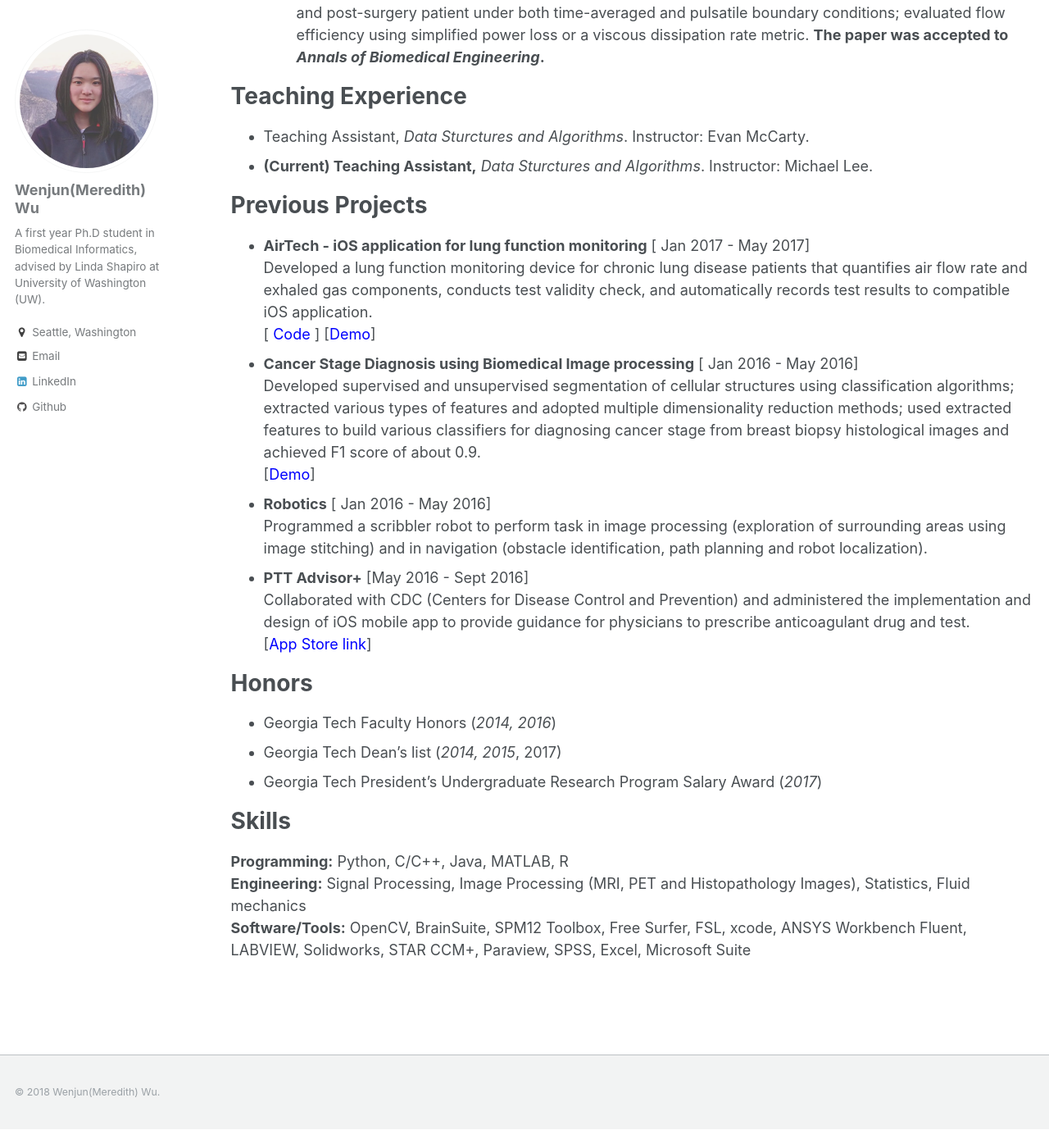
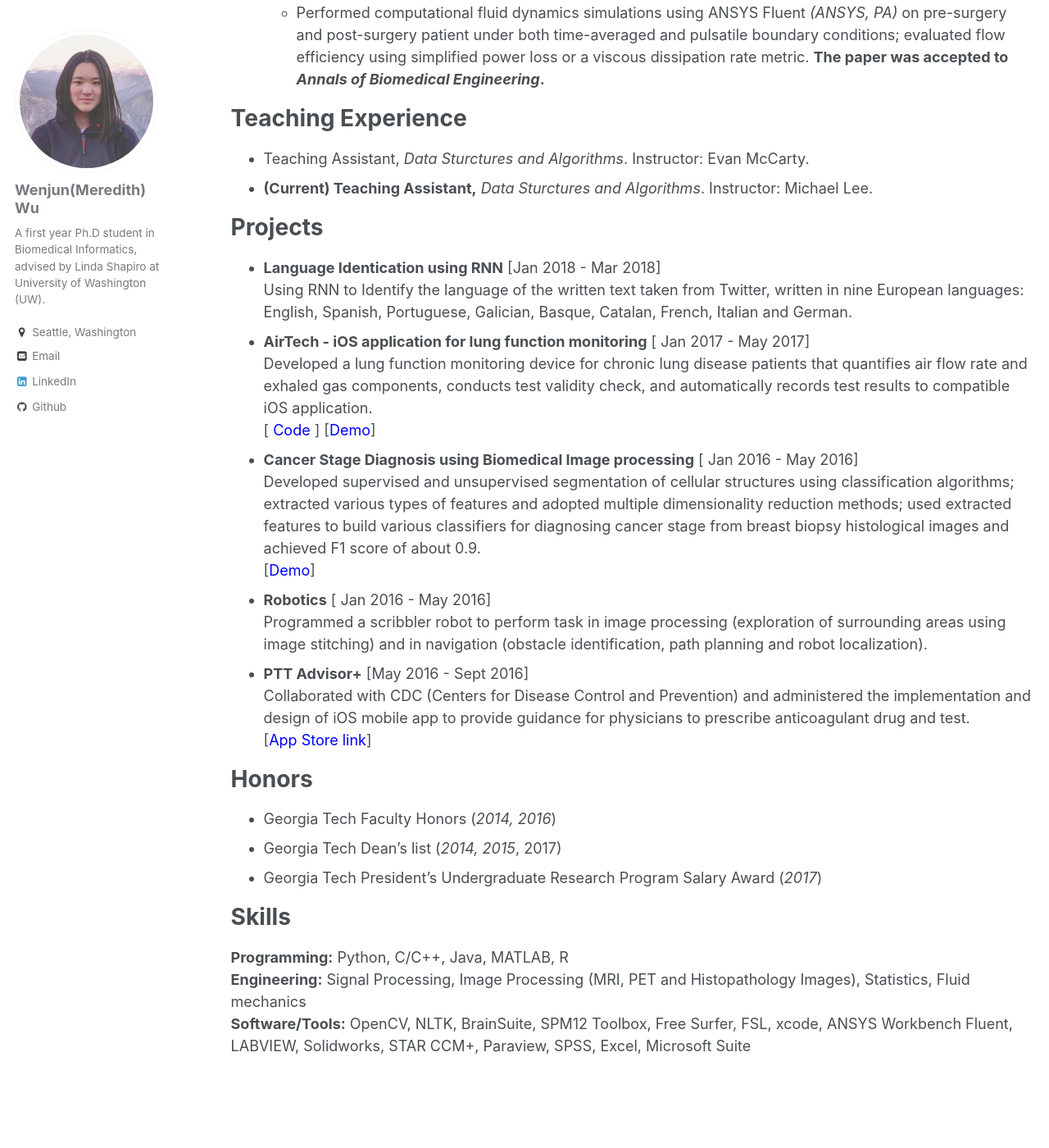
Before and after one commit to meredith-wenjunwu/meredith-wenjunwu.github.io, a Jekyll site: the page built from _pages/cv.md, in a window 1280 px wide and 1400 px high, scrolled down 1331 px. Shown: the whole window at 82% size. Built offline with Jekyll 4.4.1, drawn with Linux system fonts in a browser that asks for light colours; before the commit the page ends 2708 px from its top, so only the background shows below that; some of the changed text lies outside the part shown.

Commit message:
updated CV

```diff
--- a/_pages/cv.md
+++ b/_pages/cv.md
@@ -32,7 +32,7 @@ Education
 # Research Experience
 
 - \[Sept 2017--Current\]  [<span style="color:blue">UW Graphics and Imaging Laboratory</span>](http://grail.cs.washington.edu/), UW<br/>Advisor: Linda Shapiro*
-  - Detecting cellular-level entities (e.g. [<span style="color:blue">nuclei</span>](/files/nuclei-detection.pdf), [<span style="color:blue">melanocytes</span>](/files/Melanocyte.pdf) and etc.) and structural entities (e.g. mid-level features like melanocyte bridges, etc.) in digitized whole slide images of melanocytic skin lesions.
+  - Using CNN and Adaboost classifier to detect cellular-level entities (e.g. [<span style="color:blue">nuclei</span>](/files/nuclei-detection.pdf), [<span style="color:blue">melanocytes</span>](/files/Melanocyte.pdf) and etc.) and structural entities (e.g. mid-level features like melanocyte bridges, etc.) in digitized whole slide images of melanocytic skin lesions.
   - Developing an automated diagnosis system from structural and cellular-level entities that can classify digitized slide images into one of five possible diagnostic classes: atypical lesions; melanoma in situ; invasive melanoma stage T1a; and invasive melanoma stage $\geq$T1b.
 - [<span style="color:blue">The Bio-Medical Informatics and Bio-Imaging Laboratory</span>](https://miblab.bme.gatech.edu/), Georgia Tech <br/>Advisor: May Wang*
   - Extracted 3D image features from processed PET images; applied weighted and unweighted voting ensembles of baseline classifiers to classify PET images into categories that correspond to diagnosis of Alzheimer’s disease. **The paper was accepted to *EMBC 2017*.**
@@ -44,8 +44,9 @@ Education
 - Teaching Assistant, [*Data Sturctures and Algorithms*. Instructor: Evan McCarty.](https://courses.cs.washington.edu/courses/cse373/17au/)
 - **(Current) Teaching Assistant,** [*Data Sturctures and Algorithms*. Instructor: Michael Lee.](https://courses.cs.washington.edu/courses/cse373/18wi/)
 
-# Previous Projects
+# Projects
 
+- **Language Identication using RNN**							[Jan 2018 - Mar 2018] <br/>Using RNN to Identify the language of the written text taken from Twitter, written in nine European languages: English, Spanish, Portuguese, Galician, Basque, Catalan, French, Italian and German.
 - **AirTech - iOS application for lung function monitoring**                    \[ Jan 2017 - May 2017\]<br/> Developed a lung function monitoring device for chronic lung disease patients that quantifies air flow rate and exhaled gas components, conducts test validity check, and automatically records test results to compatible iOS application.<br/>\[ [<span style="color:blue">Code</span>](https://github.com/meredith-wenjunwu/AirTech-Final) \]                    \[[<span style="color:blue">Demo</span>](https://youtu.be/uy7s0ZQS1aQ)\]
 - **Cancer Stage Diagnosis using Biomedical Image processing**            \[ Jan 2016 - May 2016\]<br/>Developed supervised and unsupervised segmentation of cellular structures using classification algorithms; extracted various types of features and adopted multiple dimensionality reduction methods; used extracted features to build various classifiers for diagnosing cancer stage from breast biopsy histological images and achieved F1 score of about 0.9. <br/> \[[<span style="color:blue">Demo</span>](https://youtu.be/m85OWh-0uZM)\]
 - **Robotics**                                                                                                             \[ Jan 2016 - May 2016\]<br/> Programmed a scribbler robot to perform task in image processing (exploration of surrounding areas using image stitching) and in navigation (obstacle identification, path planning and robot localization).
@@ -60,4 +61,4 @@ Honors
 
 # Skills
 
-**Programming:** Python, C/C++,  Java, MATLAB, R<br/>**Engineering:** Signal Processing, Image Processing (MRI, PET and Histopathology Images), Statistics, Fluid mechanics <br/>**Software/Tools:** OpenCV, BrainSuite, SPM12 Toolbox, Free Surfer, FSL, xcode, ANSYS Workbench Fluent, LABVIEW, Solidworks, STAR CCM+, Paraview, SPSS, Excel, Microsoft Suite <br/>
+**Programming:** Python, C/C++,  Java, MATLAB, R<br/>**Engineering:** Signal Processing, Image Processing (MRI, PET and Histopathology Images), Statistics, Fluid mechanics <br/>**Software/Tools:** OpenCV, NLTK, BrainSuite, SPM12 Toolbox, Free Surfer, FSL, xcode, ANSYS Workbench Fluent, LABVIEW, Solidworks, STAR CCM+, Paraview, SPSS, Excel, Microsoft Suite <br/>
```
